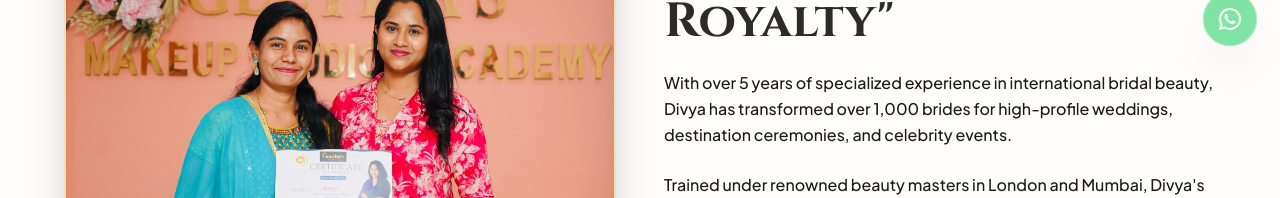
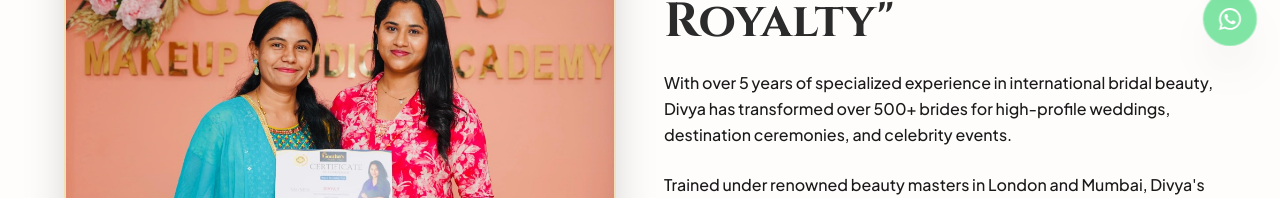
Before and after one commit to skotturty-dotcom/divya-makeup-artist, a React (Vite) app: page /about in a window 1280 px wide. Shown: the part 731-929 px from the top of the page. Built offline with nearby package versions, Linux system fonts and the light colour scheme; a web font is replaced by a local one.

Commit message:
Update bride count statistics and text mentions to 500+ Happy Brides across site

```diff
--- a/src/components/Hero/Hero.jsx
+++ b/src/components/Hero/Hero.jsx
@@ -91,7 +91,7 @@ export const Hero = () => {
                 <FaAward />
               </div>
               <div>
-                <p className="font-cinzel text-xl font-bold text-white">1000+</p>
+                <p className="font-cinzel text-xl font-bold text-white">500+</p>
                 <p className="text-[11px] text-white/70 font-jakarta">Happy Brides</p>
               </div>
             </div>
--- a/src/data/whyUsData.js
+++ b/src/data/whyUsData.js
@@ -61,7 +61,7 @@ export const whyChooseUsData = [
 ];
 
 export const statisticsData = [
-  { count: 1000, suffix: "+", label: "Happy Brides", icon: "👑" },
+  { count: 500, suffix: "+", label: "Happy Brides", icon: "👑" },
   { count: 5, suffix: "+", label: "Years Experience", icon: "✨" },
   { count: 500, suffix: "+", label: "Events Covered", icon: "💍" },
   { count: 4.9, suffix: "★", label: "Google Rating", icon: "⭐", decimal: true }
--- a/src/pages/About/About.jsx
+++ b/src/pages/About/About.jsx
@@ -80,7 +80,7 @@ export const About = () => {
               "Every Bride Deserves to Feel Like Royalty"
             </h2>
             <p className="text-sm sm:text-base text-[#1A1A1A] font-jakarta font-medium leading-relaxed mb-6">
-              With over 5 years of specialized experience in international bridal beauty, Divya has transformed over 1,000 brides for high-profile weddings, destination ceremonies, and celebrity events.
+              With over 5 years of specialized experience in international bridal beauty, Divya has transformed over 500+ brides for high-profile weddings, destination ceremonies, and celebrity events.
             </p>
             <p className="text-sm sm:text-base text-[#1A1A1A] font-jakarta font-medium leading-relaxed mb-6">
               Trained under renowned beauty masters in London and Mumbai, Divya's signature style revolves around weightless skin prep, luminous glass skin, and precision eye definition. She believes that makeup should enhance a woman’s natural feature rather than mask them.
@@ -224,7 +224,7 @@ export const About = () => {
                   <span className="text-[10px] text-[#1A1A1A] font-jakarta font-semibold uppercase tracking-wider">Years Exp</span>
                 </div>
                 <div className="p-4 rounded-xl bg-white border border-[#E9DED7] shadow-sm">
-                  <span className="font-cormorant text-3xl font-bold text-[#D4AF37] block">1000+</span>
+                  <span className="font-cormorant text-3xl font-bold text-[#D4AF37] block">500+</span>
                   <span className="text-[10px] text-[#666666] uppercase tracking-wider">Brides</span>
                 </div>
                 <div className="p-4 rounded-xl bg-white border border-[#E9DED7] shadow-sm">
```
